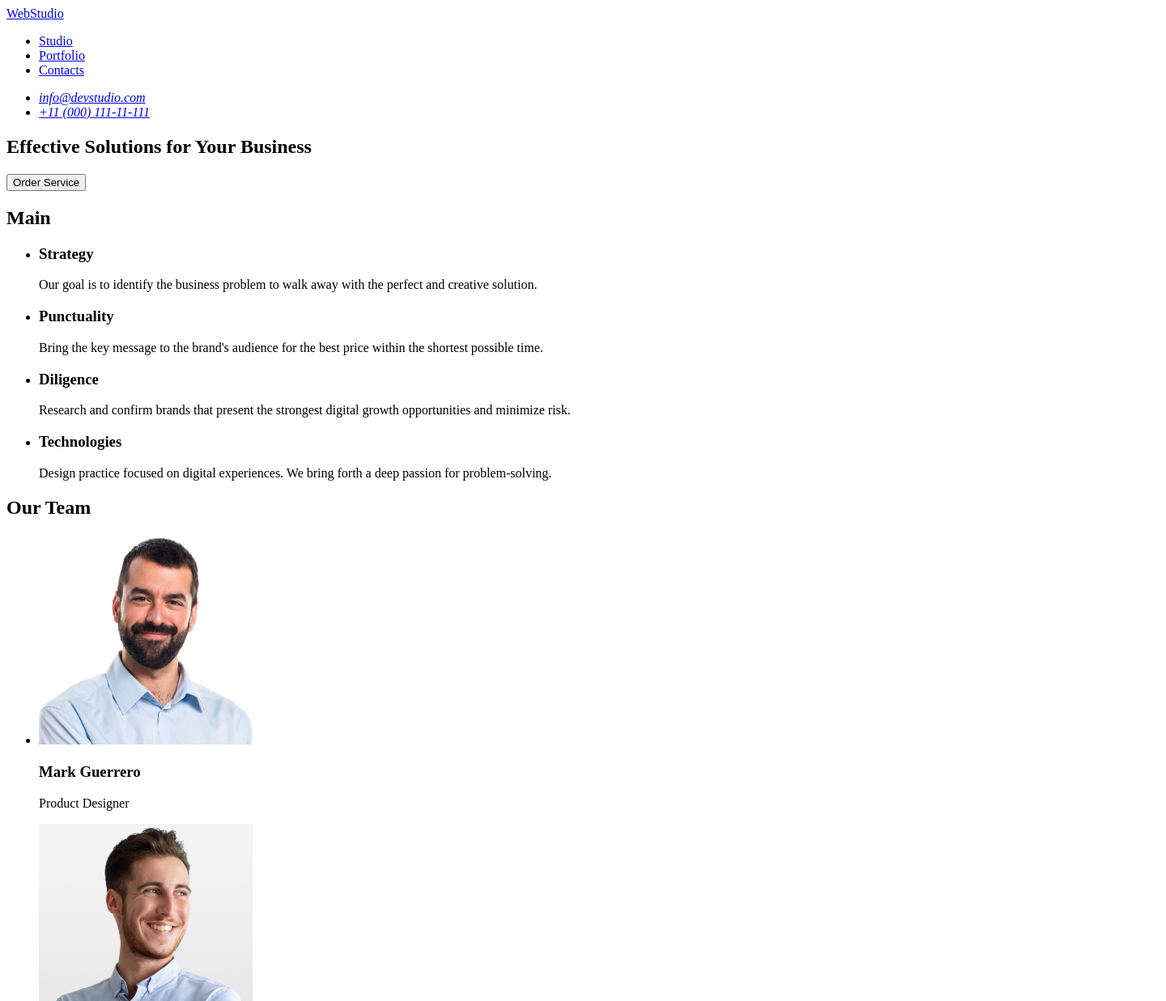
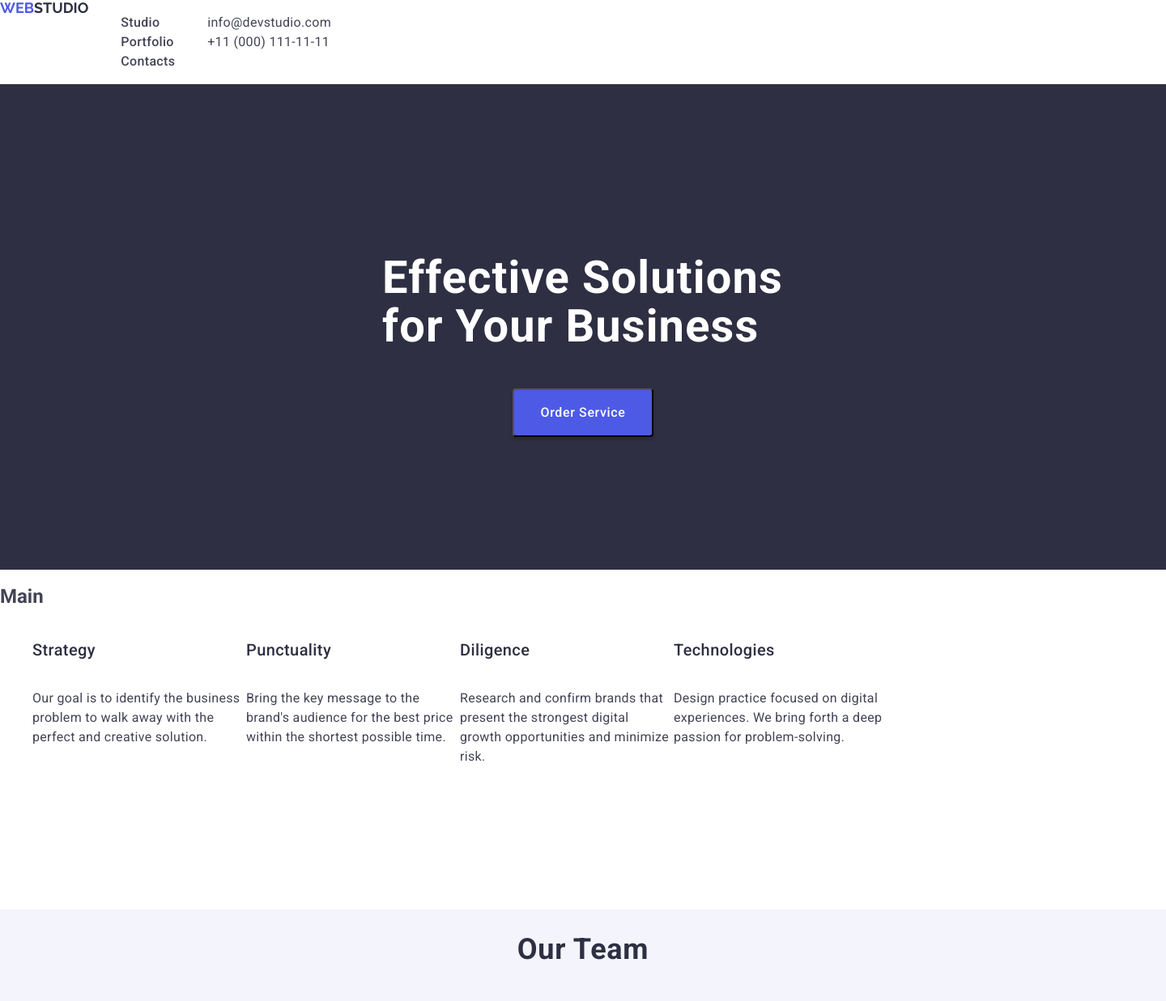
Before and after one commit to ArtemVoskyyy/goit-markup-hw-01-, a plain HTML site: page index.html in a window 1280 px wide. Shown: the top 1237 px of the page at 81% size, 1440 px wide, since content can reach past the window. Drawn offline with nearby package versions, Linux system fonts and the light colour scheme.

Commit message:
Homework#2
Goit

```diff
--- /dev/null
+++ b/css/styles.css
@@ -0,0 +1,283 @@
+body {
+  font-family: Roboto, sans-serif;
+  color: #434455;
+}
+
+/* Logo header properties */
+.header-logo {
+  color: #2e2f42;
+  font-family: Raleway;
+  font-size: 18px;
+  font-style: normal;
+  font-weight: 700;
+  line-height:  116.667%
+  letter-spacing: 0.54px;
+  text-transform: uppercase;
+  text-decoration: none;
+}
+/* Logo  Header Main Part */
+.main-text-logo {
+  color: #4d5ae5;
+}
+/* Menu Header Properties */
+.menu-nav {
+  color: #434455;
+  font-family: Roboto;
+  font-size: 16px;
+  font-style: normal;
+  font-weight: 500;
+  line-height:  150% ;
+  letter-spacing: 0.32px;
+  text-decoration: none;
+}
+.menu-nav:hover {
+  color: #404bbf;
+}
+.menu-nav:active {
+  color: #404bbf;
+}
+/* Address Header properties */
+.address-nav {
+  color: #434455;
+  font-family: Roboto;
+  font-size: 16px;
+  font-style: normal;
+  font-weight: 400;
+  line-height:  150%;
+  letter-spacing: 0.32px;
+  text-decoration: none;
+}
+.address-nav:hover {
+  color: #404bbf;
+}
+.ulist-item {
+  list-style: none;
+}
+/* Header Display Options */
+.header-main {
+  background-color: WHITE;
+  display: flex;
+  flex-direction: row;
+}
+.header-main {
+  display: flex;
+  flex-direction: row;
+}
+/* Main box */
+.main-box {
+  background-color: #2e2f42;
+  width: 1440px;
+  height: 600px;
+  display: flex;
+  align-items: center;
+  justify-content: center;
+  flex-direction: column;
+}
+/* Main header */
+.main-heading {
+  color: #fff;
+  font-family: Roboto;
+  font-size: 56px;
+  font-style: normal;
+  font-weight: 700;
+  line-height: 107.143%;
+  letter-spacing: 1.12px;
+  width: 496px;
+  height: 120px;
+  align-self: center;
+}
+/* Main Button */
+.main-button {
+  color: #fff;
+  cursor: pointer;
+
+  /* Button Text */
+  font-family: Roboto;
+  font-size: 16px;
+  font-style: normal;
+  font-weight: 500;
+  line-height: 150%;
+  letter-spacing: 0.64px;
+  /* Button properties*/
+
+  border-radius: 4px;
+  background: #4d5ae5;
+  box-shadow: 0px 4px 4px 0px rgba(0, 0, 0, 0.15);
+  padding: 16px 32px;
+  gap: 10px;
+}
+/* Button Hover */
+.main-button:hover {
+  background-color: #404bbf;
+}
+/* Description Strenghts */
+.main-second-box {
+  width: 1440px;
+  height: 400px;
+  align-items: center;
+}
+/* Description-list-display */
+.description-item {
+  display: flex;
+  flex-direction: row;
+}
+/* Description-list-properties */
+.description-main {
+  list-style: none;
+  width: 264px;
+  height: 104px;
+  display: flex;
+  flex-direction: column;
+}
+/* Description-list and text-heading properties */
+.description-heading {
+  color: #2e2f42;
+  font-family: Roboto;
+  font-size: 20px;
+  font-style: normal;
+  font-weight: 500;
+  line-height: 120%;
+  letter-spacing: 0.4px;
+}
+.description-text {
+  color: #434455;
+  font-family: Roboto;
+  font-size: 16px;
+  font-style: normal;
+  font-weight: 400;
+  line-height: 150%;
+  letter-spacing: 0.32px;
+}/* Team member description */
+.description-team {
+  display: flex;
+  flex-direction: column;
+  background-color: #f4f4fd;
+  width: 1440px;
+  height: 732px;
+  align-items: center;
+}
+/* Display u list */
+.team-ulist {
+  display: flex;
+  flex-direction: row;
+  list-style: none;
+}
+/* Text options workers */
+.team-heading-worker {
+  color: #2e2f42;
+  text-align: center;
+
+  /* Header 3 */
+  font-family: Roboto;
+  font-size: 20px;
+  font-style: normal;
+  font-weight: 500;
+  line-height: 120%;
+  letter-spacing: 0.4px;
+}
+.team-text {
+  color: #434455;
+  text-align: center;
+
+  /* Body */
+  font-family: Roboto;
+  font-size: 16px;
+  font-style: normal;
+  font-weight: 400;
+  line-height: 150%;
+  letter-spacing: 0.32px;
+} /* Heading workers options */
+.team-heading {
+  color: #2e2f42;
+  text-align: center;
+  font-family: Roboto;
+  font-size: 36px;
+  font-style: normal;
+  font-weight: 700;
+  line-height: 111.111%;
+  letter-spacing: 0.72px;
+  text-transform: capitalize;
+} /* Portfolio heading options */
+.portfolio-heading {
+  color: #2e2f42;
+  text-align: center;
+  font-family: Roboto;
+  font-size: 36px;
+  font-style: normal;
+  font-weight: 700;
+  line-height: 111.111%;
+  letter-spacing: 0.72px;
+  text-transform: capitalize;
+} /* Portfolio Display */
+.portfolio-ulist {
+  display: flex;
+  flex-direction: column;
+  text-decoration: none;
+  align-items: center;
+} /* Devided in 2 parts by 3 boxes each */
+.portfolio-1 {
+  display: flex;
+  flex-direction: row;
+  text-decoration: none;
+}
+.portfolio-2 {
+  display: flex;
+  flex-direction: row;
+  text-decoration: none;
+}
+/* Portfolio Heading properties */
+.portfolio-heading-item {
+  color: #2e2f42;
+  text-align: center;
+
+  /* Header 3 */
+  font-family: Roboto;
+  font-size: 20px;
+  font-style: normal;
+  font-weight: 500;
+  line-height: 120%;
+  letter-spacing: 0.4px;
+}
+/* Portfolio text properties */
+.portfolio-text {
+  color: #434455;
+  text-align: center;
+
+  /* Body */
+  font-family: Roboto;
+  font-size: 16px;
+  font-style: normal;
+  font-weight: 400;
+  line-height: 150%;
+  letter-spacing: 0.32px;
+}
+/* Footer text properties */
+.text-footer {
+  color: #f4f4fd;
+
+  /* Body */
+  font-family: Roboto;
+  font-size: 16px;
+  font-style: normal;
+  font-weight: 400;
+  line-height: 150%;
+  letter-spacing: 0.32px;
+}/* Footer logo properties */
+.footer-logo {
+  color: #f4f4fd;
+  font-family: Raleway;
+  font-size: 18px;
+  font-style: normal;
+  font-weight: 700;
+  line-height: 116.667%;
+  letter-spacing: 0.54px;
+  text-transform: uppercase;
+  text-decoration: none;
+}
+/* Footers properties */
+.footer-end {
+  background: #2e2f42;
+  width: 1440px;
+  height: 312px;
+  align-items: center;
+}
--- a/index.html
+++ b/index.html
@@ -3,102 +3,154 @@
   <head>
     <meta charset="UTF-8" />
     <meta name="viewport" content="width=device-width, initial-scale=1.0" />
+    <link
+      rel="stylesheet"
+      href="https://cdnjs.cloudflare.com/ajax/libs/modern-normalize/2.0.0/modern-normalize.min.css" />
+    <link rel="preconnect" href="https://fonts.googleapis.com" />
+    <link rel="preconnect" href="https://fonts.gstatic.com" crossorigin />
+    <link
+      href="https://fonts.googleapis.com/css2?family=Raleway:wght@700&family=Roboto:wght@400;500;700&display=swap"
+      rel="stylesheet" />
+    <link rel="stylesheet" href="css/styles.css" />
     <title>Document</title>
   </head>
   <body>
     <!-- #region -->
-    <header>
-      <nav>
-        <a href="./index.html">WebStudio</a>
-        <ul>
-          <li><a href="#studio">Studio</a></li>
-          <li><a href="#Portfolio">Portfolio</a></li>
-          <li><a href="#Contacts">Contacts</a></li>
+    <header class="header-main">
+      <nav class="header-main">
+        <a class="header-logo" href="./index.html">
+          <span class="main-text-logo">Web</span>Studio</a
+        >
+        <ul class="ulist-item" >
+          <li><a class="menu-nav" href="#studio">Studio</a></li>
+          <li><am class="menu-nav" href="#Portfolio">Portfolio</a></li>
+          <li><a class="menu-nav" href="#Contacts">Contacts</a></li>
         </ul>
       </nav>
       <address>
-        <ul>
+        <ul class="ulist-item">
           <li>
             <a
+              class="address-nav"
               href="mailto:info@devstudio.com"
               target="_blank"
               rel="noreferrer noopener"
               >info@devstudio.com</a
             >
           </li>
-          <li><a href="tel:+110001111111">+11 (000) 111-11-111</a></li>
+          <li>
+            <a class="address-nav" href="tel:+110001111111"
+              >+11 (000) 111-11-11</a
+            >
+          </li>
         </ul>
       </address>
     </header>
     <!-- #endregion-->
     <main>
-      <section id="Solutions">
-        <h1>Effective Solutions for Your Business</h1>
-        <button type="button">Order Service</button>
+      <section class="main-box">
+        <h1 class="main-heading">Effective Solutions for Your Business</h1>
+        <button type="button" class="main-button">Order Service</button>
       </section>
-      <section id="Goals">
-        <h2>Main</h2>
-        <ul>
-          <li>
-            <h3>Strategy</h3>
-            <p>
+      <section class="main-second-box" >
+        <h2 >Main</h2>
+        <ul class="description-item">
+          <li class="description-main">
+            <h3 class="description-heading" 3>Strategy</h3>
+            <p class="description-text">
               Our goal is to identify the business problem to walk away with the
               perfect and creative solution.
             </p>
           </li>
-          <li>
-            <h3>Punctuality</h3>
-            <p>
+          <li class="description-main">
+            <h3 class="description-heading">Punctuality</h3>
+            <p class="description-text">
               Bring the key message to the brand's audience for the best price
               within the shortest possible time.
             </p>
           </li>
-          <li>
-            <h3>Diligence</h3>
-            <p>
+          <li class="description-main">
+            <h3 class="description-heading">Diligence</h3>
+            <p class="description-text">
               Research and confirm brands that present the strongest digital
               growth opportunities and minimize risk.
             </p>
           </li>
-          <li>
-            <h3>Technologies</h3>
-            <p>
+          <li class="description-main">
+            <h3 class="description-heading">Technologies</h3>
+            <p class="description-text">
               Design practice focused on digital experiences. We bring forth a
               deep passion for problem-solving.
             </p>
           </li>
         </ul>
       </section>
-      <section id="Team">
-        <h2>Our Team</h2>
+      <section class="description-team">
+        <h2 class="team-heading">Our Team</h2>
 
-        <ul>
-          <li>
-            <img src="./images/MAR.jpg" alt="Mark Photo" width="264" />
-            <h3>Mark Guerrero</h3>
-            <p>Product Designer</p>
+        <ul class="team-ulist">
+          <li class="team-list">
+            <img src="./images/MAR.jpg" alt="Mark Photo" width="264" class="team-img" />
+            <h3 class="team-heading-worker">Mark Guerrero</h3>
+            <p class="team-text">Product Designer</p>
           </li>
-          <li>
-            <img src="./images/TOM.jpg" alt="Tom Photo" width="264" />
-            <h3>Tom Ford</h3>
-            <p>Frontend Developer</p>
+          <li class="Team-list">
+            <img src="./images/TOM.jpg" alt="Tom Photo" width="264"class="team-img" />
+            <h3 class="team-heading-worker">Tom Ford</h3>
+            <p class="team-text">Frontend Developer</p>
           </li>
-          <li>
-            <img src="./images/CAM.jpg" alt="Camila Photo" width="264" />
-            <h3>Camila Garcia</h3>
-            <p>Marketing</p>
+          <li class="Team-list">
+            <img src="./images/CAM.jpg" alt="Camila Photo" width="264"class="team-img" />
+            <h3 class="team-heading-worker">Camila Garcia</h3>
+            <p class="team-text">Marketing</p>
           </li>
-          <li>
-            <img src="./images/DAN.jpg" alt="Daniel Photo" width="264" />
-            <h3>Daniel Wilson</h3>
-            <p>UI Designer</p>
+          <li class="Team-list">
+            <img src="./images/DAN.jpg" alt="Daniel Photo" width="264"class="team-img" />
+            <h3 class="team-heading-worker">Daniel Wilson</h3>
+            <p class="team-text">UI Designer</p>
           </li>
         </ul>
       </section>
+      <section class="description-portfolio">
+        <h2 class="portfolio-heading">Portfolio</h2>
+        <ul class="portfolio-ulist">
+          <section class="portfolio-1">
+            <li class="portfolio-list">
+              <img src="./images/Proj-1.jpg" alt="Banking App" width="360" height="300" class="portfolio-img" />
+              <h3 class="portfolio-heading-item">Banking App</h3>
+              <p class="portfolio-text">App</p>
+            </li><li class="portfolio-list">
+              <img src="./images/Proj-2.jpg" alt="Cashless Payments" width="360" height="300" class="portfolio-img" />
+              <h3 class="portfolio-heading-item">Cashless Payments</h3>
+              <p class="portfolio-text">Marketing</p>
+            </li><li class="portfolio-list">
+              <img src="./images/Proj-3.jpg" alt="Meditation App" width="360" height="300" class="portfolio-img" />
+              <h3 class="portfolio-heading-item">Meditation App</h3>
+              <p class="portfolio-text">App</p>
+            </li>
+          </section>
+          <section class="portfolio-2">
+            <li class="portfolio-list">
+              <img src="./images/Proj-4.jpg" alt="Taxi Service" width="360" height="300" class="portfolio-img" />
+              <h3 class="portfolio-heading-item">Taxi Service</h3>
+              <p class="portfolio-text">Marketing</p>
+            </li><li class="portfolio-list">
+              <img src="./images/Proj-5.jpg" alt="Screen Illustration" width="360" height="300" class="portfolio-img" />
+              <h3 class="portfolio-heading-item">Screen Illustration</h3>
+              <p class="portfolio-text">Design</p>
+            </li><li class="portfolio-list">
+              <img src="./images/Proj-6.jpg" alt="Online course" width="360" height="300" class="portfolio-img" />
+              <h3 class="portfolio-heading-item">Online Courses</h3>
+              <p class="portfolio-text">Marketing</p>
+            </li>
+          </section>
+
+        </ul>
+      </section>
     </main>
-    <footer>
-      <a href="./index.html">WebStudio</a>
-      <p>
+    <footer class="footer-end">
+      <a href="./index.html" class="footer-logo"><span class="main-text-logo">Web</span> Studio</a>
+      <p class="text-footer">
         Increase the flow of customers and sales for your business with digital
         marketing & growth solutions.
       </p>
```
Also changed, not shown: images/Proj-1.jpg (added), images/Proj-2.jpg (added), images/Proj-3.jpg (added), images/Proj-4.jpg (added), images/Proj-5.jpg (added), images/Proj-6.jpg (added), 2 other files.
